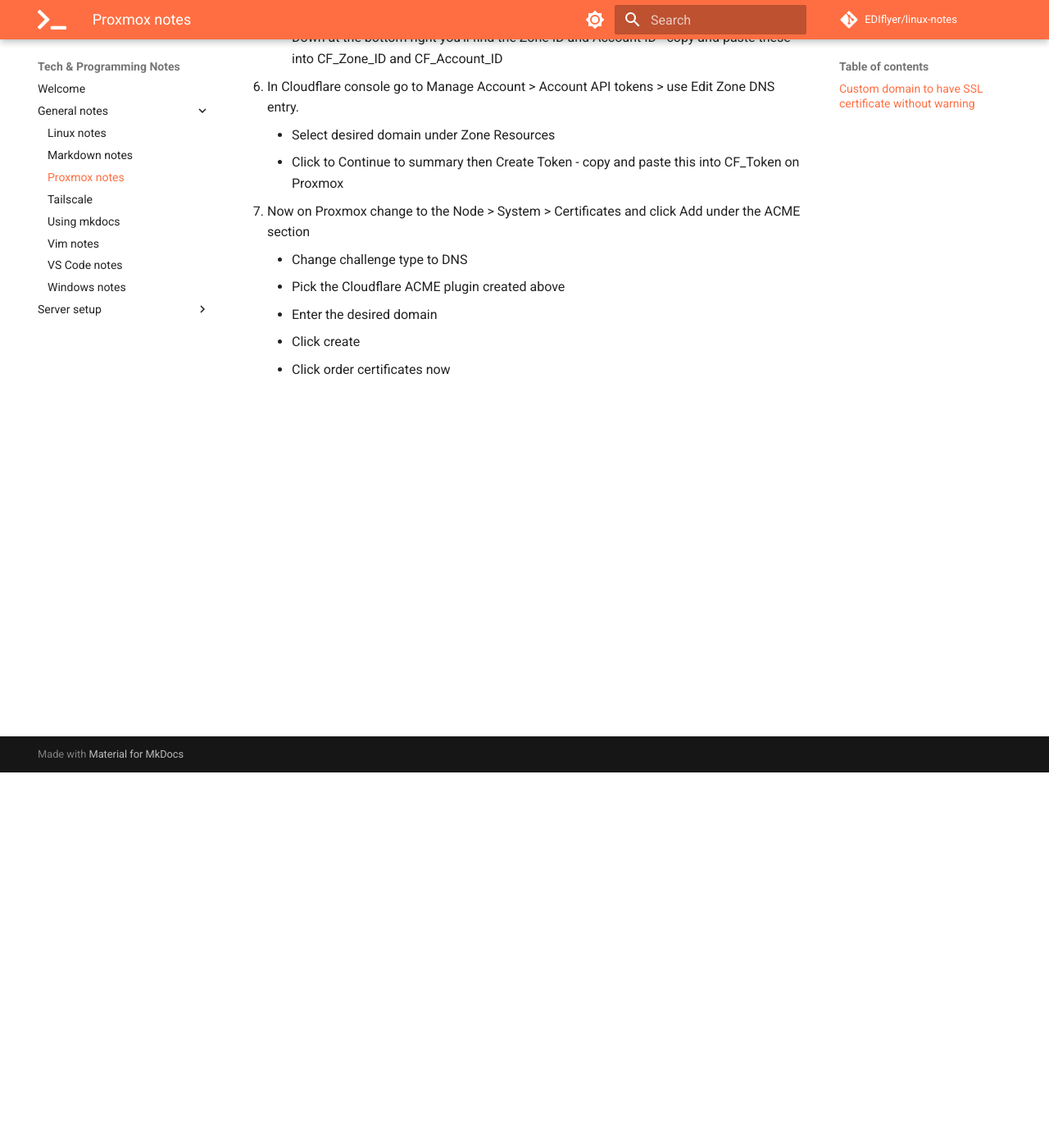
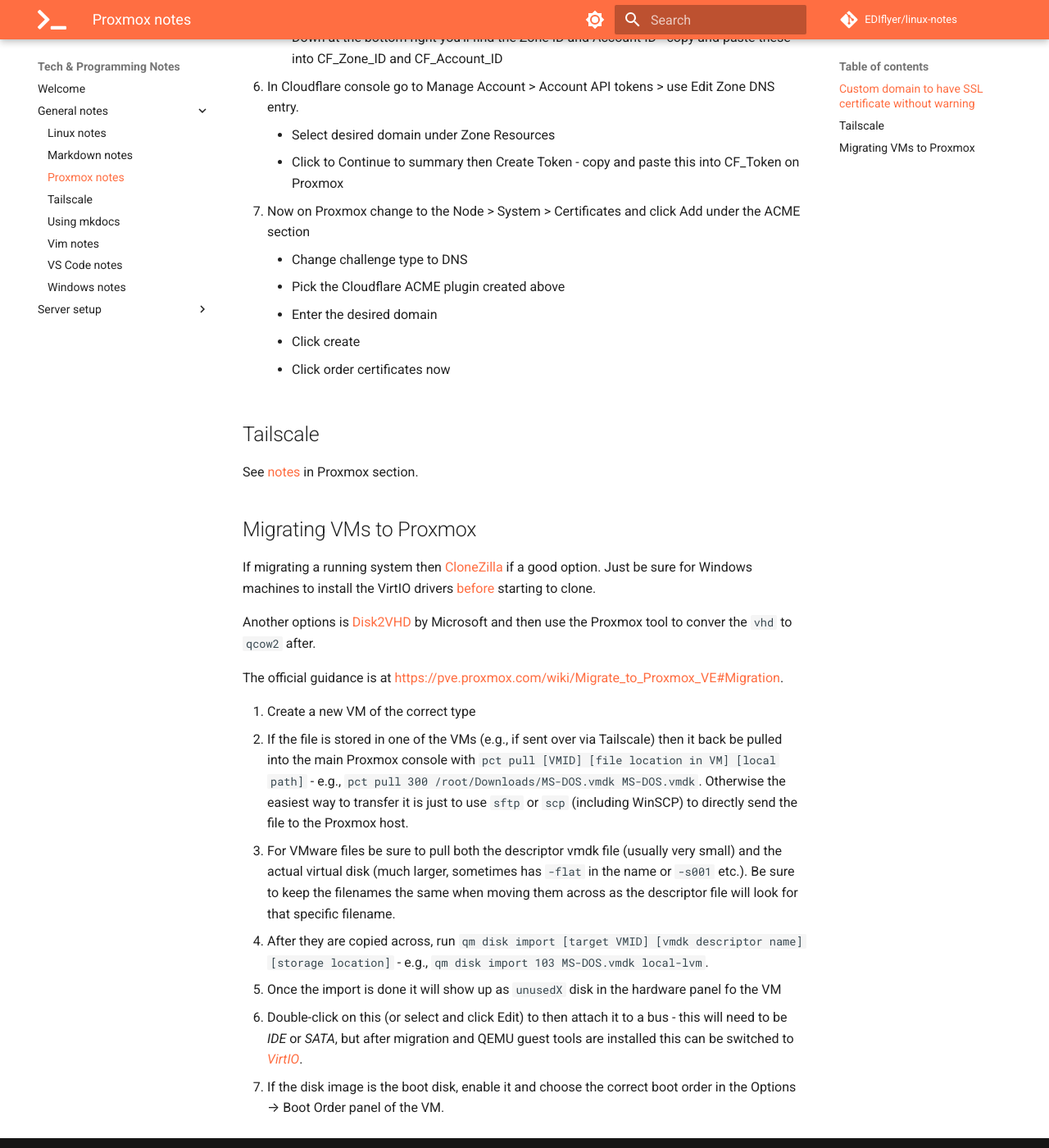
Before and after one commit to EDIflyer/linux-notes, an MkDocs documentation site: the page built from docs/general-notes/proxmox_notes.md, in a window 1280 px wide and 1400 px high, scrolled down 458 px. Shown: the whole window at 82% size. Built offline with MkDocs 1.6.1 and Material for MkDocs 9.7.7, drawn with Linux system fonts in a browser that asks for light colours; comment, search, counter and statistics services are not loaded.

Commit message:
docs: additional proxmox and tailscale notes

```diff
--- a/docs/general-notes/proxmox_notes.md
+++ b/docs/general-notes/proxmox_notes.md
@@ -16,3 +16,21 @@
     - Enter the desired domain
     - Click create
     - Click order certificates now
+
+## Tailscale
+See [notes](tailscale.md#setting-up-in-proxmox-within-a-linux-lxc) in Proxmox section.
+
+## Migrating VMs to Proxmox
+If migrating a running system then [CloneZilla](https://www.clonezilla.org) if a good option. Just be sure for Windows machines to install the VirtIO drivers [before](https://www.reddit.com/r/Proxmox/comments/tvy1vf/comment/i3di51v/?utm_source=share&utm_medium=web3x&utm_name=web3xcss&utm_term=1&utm_content=share_button) starting to clone.
+
+Another options is [Disk2VHD](https://learn.microsoft.com/en-us/sysinternals/downloads/disk2vhd) by Microsoft and then use the Proxmox tool to conver the `vhd` to `qcow2` after.
+
+The official guidance is at https://pve.proxmox.com/wiki/Migrate_to_Proxmox_VE#Migration.
+
+1. Create a new VM of the correct type
+1. If the file is stored in one of the VMs (e.g., if sent over via Tailscale) then it back be pulled into the main Proxmox console with `pct pull [VMID] [file location in VM] [local path]` - e.g., `pct pull 300 /root/Downloads/MS-DOS.vmdk MS-DOS.vmdk`.  Otherwise the easiest way to transfer it is just to use `sftp` or `scp` (including WinSCP) to directly send the file to the Proxmox host.
+1. For VMware files be sure to pull both the descriptor vmdk file (usually very small) and the actual virtual disk (much larger, sometimes has `-flat` in the name or `-s001` etc.).  Be sure to keep the filenames the same when moving them across as the descriptor file will look for that specific filename.
+1. After they are copied across, run `qm disk import [target VMID] [vmdk descriptor name] [storage location]` - e.g., `qm disk import 103 MS-DOS.vmdk local-lvm`.
+1. Once the import is done it will show up as `unusedX` disk in the hardware panel fo the VM
+1. Double-click on this (or select and click Edit) to then attach it to a bus - this will need to be *IDE* or *SATA*, but after migration and QEMU guest tools are installed this can be switched to *[VirtIO](https://pve.proxmox.com/wiki/Paravirtualized_Block_Drivers_for_Windows)*.
+1. If the disk image is the boot disk, enable it and choose the correct boot order in the Options → Boot Order panel of the VM.
```
Also changed, not shown: docs/general-notes/tailscale.md (+6 -4 lines).
